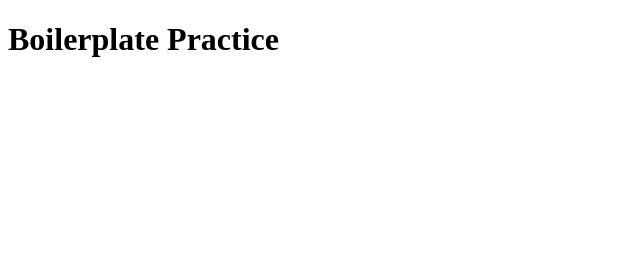
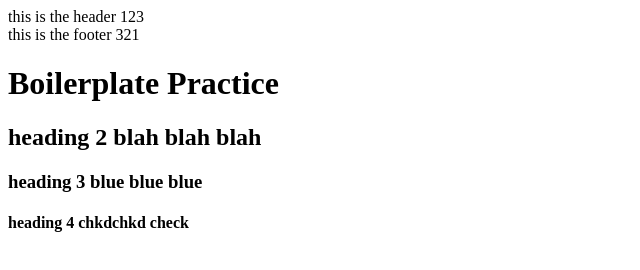
Before and after one commit to tweakle-games/website_test, a plain HTML site: page index.html in a window 1280 px wide. Shown: the whole page, without its empty margins (0-640 px from the left). Drawn offline with Linux system fonts and the light colour scheme.

Commit message:
testing other tags

```diff
--- a/index.html
+++ b/index.html
@@ -6,7 +6,12 @@
 
 </head>
     <body>
+        <header>this is the header 123</header>
+        <footer>this is the footer 321</footer>
         <h1>Boilerplate Practice</h1>
+        <h2>heading 2 blah blah blah</h2>
+        <h3>heading 3 blue blue blue</h3>
+        <h4>heading 4 chkdchkd check</h4>
 
     </body>
 
```
